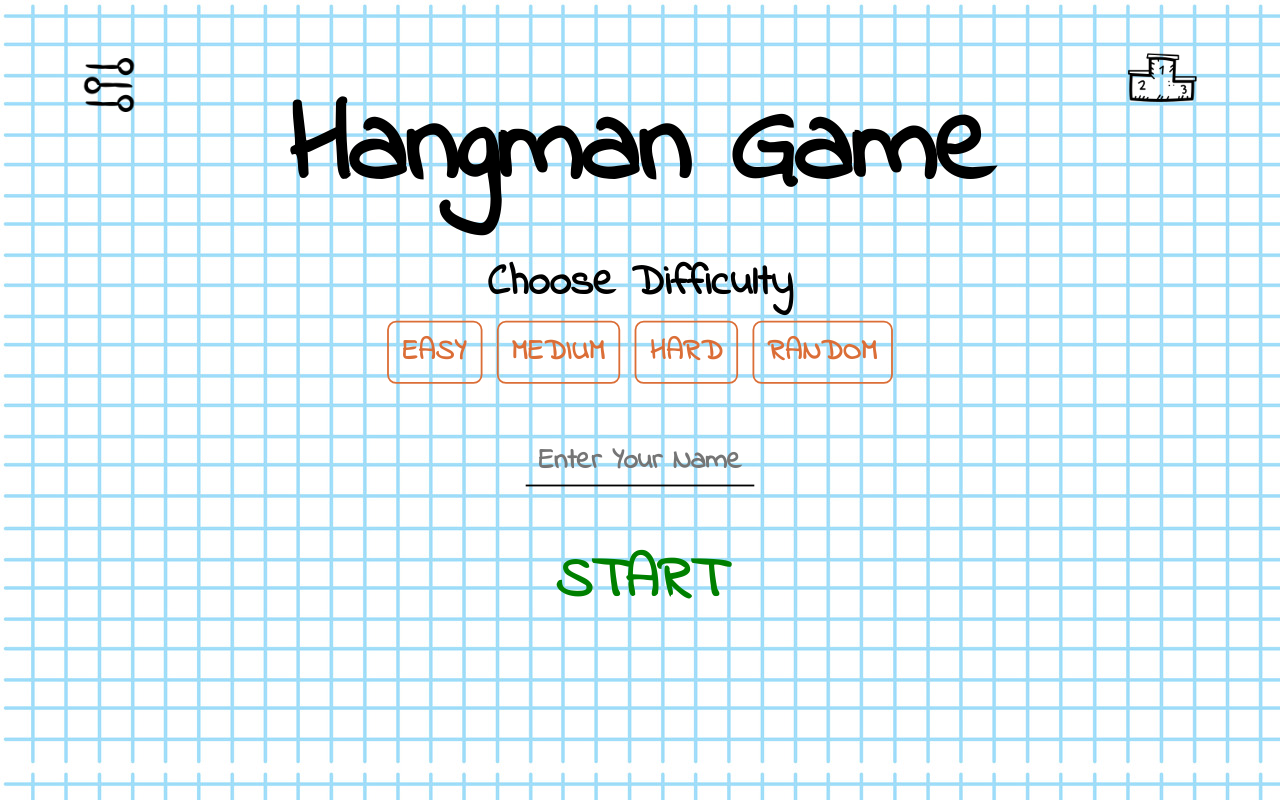
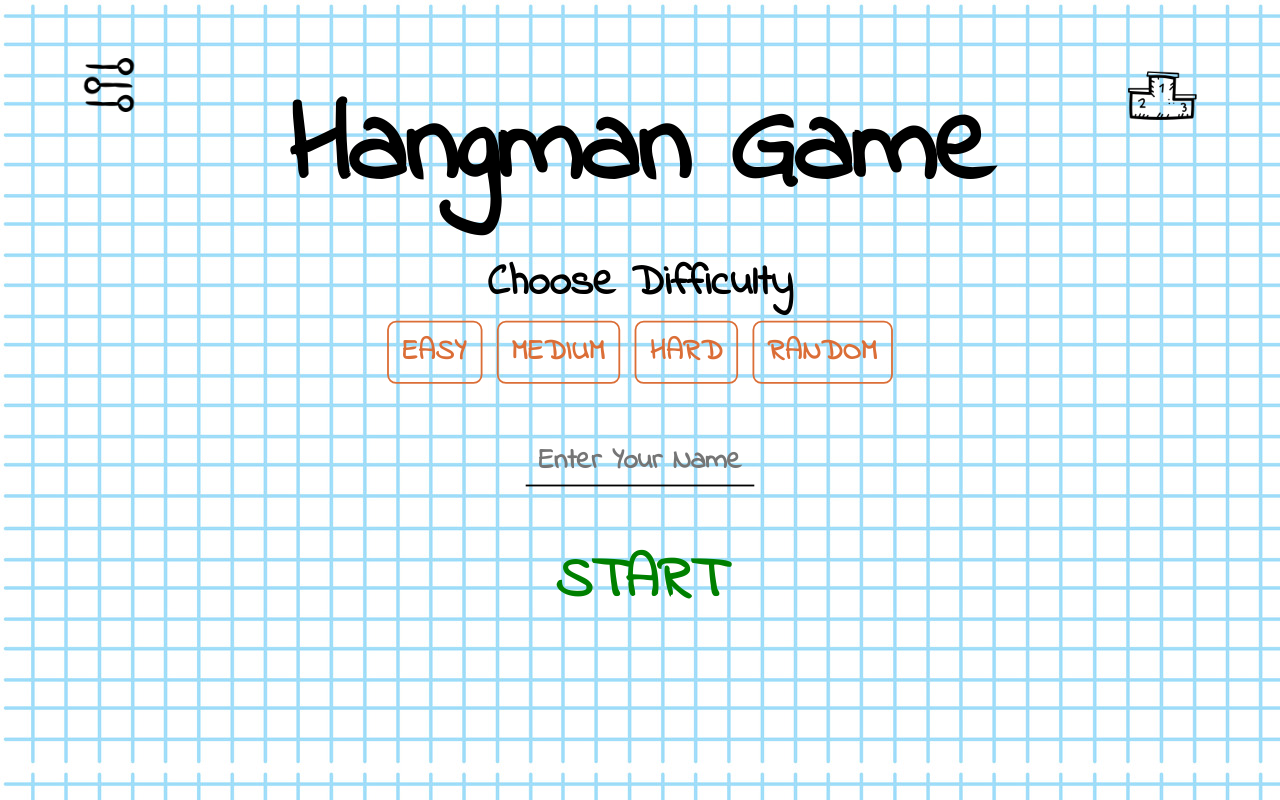
Before and after one commit to alisterd1503/hangman-client, a React (Vite) app: page / in a window 1280 px wide. Built offline with nearby package versions, Linux system fonts and the light colour scheme; the HTML template or start-up script is replaced by a standard one.

Commit message:
Added leaderboard components

```diff
--- a/package.json
+++ b/package.json
@@ -14,6 +14,7 @@
     "@emotion/styled": "^11.13.0",
     "@mui/icons-material": "^6.1.2",
     "@mui/material": "^6.1.2",
+    "moment-timezone": "^0.5.46",
     "react": "^18.3.1",
     "react-confetti": "^6.1.0",
     "react-dom": "^18.3.1",
--- a/src/App.tsx
+++ b/src/App.tsx
@@ -12,6 +12,9 @@ import { SettingsIcon } from './SettingsIcon';
 import { Points } from './Points';
 import { PlayAgain } from './PlayAgain';
 import { BgMusic } from './BgMusic';
+import { WrongGuesses } from './WrongGuesses';
+import { LeaderboardIcon } from './LeaderboardIcon';
+import { LeaderboardTable } from './LeaderboardTable';
 
 import words from "./wordList.json"
 import Confetti from 'react-confetti'
@@ -40,6 +43,38 @@ Hard: 100 points.
 const regex = /^[a-zA-Z]+$/;
 const options = ['easy','medium','hard']
 
+// Import the moment-timezone library
+import moment from 'moment-timezone';
+
+/**
+ * Get the user's country based on their time zone.
+ * @param {string} userTimeZone - The user's time zone.
+ * @returns {string} The user's country or the original time zone if not found.
+ */
+function getCountryByTimeZone(userTimeZone: string): string {
+  // Get a list of countries from moment-timezone
+  const countries: string[] = moment.tz.countries();
+
+  // Iterate through the countries and check if the time zone is associated with any country
+  for (const country of countries) {
+    const timeZones: string[] = moment.tz.zonesForCountry(country);
+
+    if (timeZones.includes(userTimeZone)) {
+      // Use Intl.DisplayNames to get the full country name
+      const countryName = new Intl.DisplayNames(['en'], { type: 'region' }).of(country);
+      return countryName as string; // Type assertion since DisplayNames.of can return undefined
+    }
+  }
+
+  // Return the original time zone if no matching country is found
+  return userTimeZone;
+}
+
+const userTimeZone: string = Intl.DateTimeFormat().resolvedOptions().timeZone;
+const userCountry: string = getCountryByTimeZone(userTimeZone);
+
+console.log(userCountry)
+
 // Function that returns a random word from the words list
 function getWord(difficulty: string) {
     let word;
@@ -60,8 +95,9 @@ function App() {
   const [isGameStarted, setIsGameStarted] = useState(false);
   const [usersPoints, setUsersPoints] = useState(0);
   const [settingsClicked, setSettingsClicked] = useState(false);
+  const [showLeaderboard, setShowLeaderboard] = useState(false);
   const [volume, setVolume] = useState(0.5)
-  const [mute, setMute] = useState(false)
+  const [mute, setMute] = useState(true)
 
   // Function to get incorrect guesses
   const getIncorrectGuesses = () => {
@@ -146,6 +182,7 @@ function App() {
   // Reset all relevant states when returning to the home screen
   const homeScreen = () => {
       setSettingsClicked(false)
+      setShowLeaderboard(false)
       setUserGuesses([]);
       setChosenWord(null);
       setInputValue('');
@@ -155,6 +192,10 @@ function App() {
 
   const settingsScreen = () => {
     setSettingsClicked(true);
+  }
+
+  const LeaderboardScreen = () => {
+    setShowLeaderboard(true);
   }
 
   useEffect(() => {
@@ -177,28 +218,33 @@ function App() {
     }
     }, [isWinner, isLoser, difficulty]);
 
+
     return (
       <div className="main">
         <BgMusic volume={volume} mute={mute}/>
-          {settingsClicked ? (
-            <><Settings volume={volume} mute={mute} setVolume={setVolume} setMute={setMute}/><HomeIcon homeScreen={homeScreen}/></>
-          ) : (
-            !isGameStarted ? (
+        {/* Conditional rendering for LeaderboardTable */}
+        {showLeaderboard ? (
           <>
-              <StartScreen
-                onStart={handleStartGame}
-                onDifficultySelect={setDifficulty}
-              />
-              <SettingsIcon settingsScreen={settingsScreen}/>
+            <LeaderboardTable />
+            <HomeIcon homeScreen={homeScreen} />
+          </>
+        ) : settingsClicked ? (
+          <>
+            <Settings volume={volume} mute={mute} setVolume={setVolume} setMute={setMute} />
+            <HomeIcon homeScreen={homeScreen} />
+          </>
+        ) : !isGameStarted ? (
+          <>
+            <StartScreen onStart={handleStartGame} onDifficultySelect={setDifficulty} />
+            <SettingsIcon settingsScreen={settingsScreen} />
+            <LeaderboardIcon LeaderboardScreen={LeaderboardScreen} />
           </>
         ) : (
           <>
             {/* Home screen button */}
-                <SettingsIcon settingsScreen={settingsScreen}/>
-
-                <HomeIcon homeScreen={homeScreen}/>
-
-                <Points usersPoints={usersPoints}/>
+            <SettingsIcon settingsScreen={settingsScreen} />
+            <HomeIcon homeScreen={homeScreen} />
+            <Points usersPoints={usersPoints} />
 
             {/* Displays confetti */}
             {isWinner && (
@@ -208,12 +254,14 @@ function App() {
             )}
 
             {/* Displays header title */}
-                <div className="message" style={{
-                  color: isWinner !== isLoser ? (isWinner ? "green" : "red") : "black",
-                }}>
-                  {isWinner === isLoser && "GUESS THE WORD!"}
-                  {isWinner && "WINNER!"}
-                  {isLoser && "LOSER!"}
+            <div className="message"
+              style={{
+                color: isWinner !== isLoser ? (isWinner ? 'green' : 'red') : 'black',
+              }}
+            >
+              {isWinner === isLoser && 'GUESS THE WORD!'}
+              {isWinner && 'WINNER!'}
+              {isLoser && 'LOSER!'}
             </div>
 
             {/* Displays the hangman image */}
@@ -221,6 +269,7 @@ function App() {
               <HangmanDrawing numOfGuesses={incorrectGuesses.length} />
             </div>
             {chosenWord}
+
             {/* Displays the correct guessed letters and dashes */}
             <div className="dashed-words">
               <HangmanWord
@@ -232,19 +281,13 @@ function App() {
             </div>
 
             {/* Displays the incorrect guessed letters */}
-                <div className="guessed-letters">
-                  {incorrectGuesses.map((letter, index) => (
-                    <span key={index} style={{ marginRight: '1rem' }}>
-                      {letter}
-                    </span>
-                  ))}
-                </div>
+            <WrongGuesses incorrectGuesses={incorrectGuesses} />
 
             {/* Displays the keyboard */}
             <div className="keyboard">
               <Keyboard
                 disabled={isWinner || isLoser}
-                    activeLetters={userGuesses.filter(letter => chosenWord!.includes(letter))}
+                activeLetters={userGuesses.filter((letter) => chosenWord!.includes(letter))}
                 inactiveLetters={incorrectGuesses}
                 addUserGuess={addUserGuess}
               />
@@ -253,7 +296,7 @@ function App() {
             {/* Displays the guess input field */}
             <div className="guess-words">
               {isLoser || isWinner ? (
-                    <PlayAgain resetGame={resetGame}/>
+                <PlayAgain resetGame={resetGame} />
               ) : (
                 <HangmanGuess
                   inputValue={inputValue}
@@ -264,11 +307,11 @@ function App() {
               )}
             </div>
           </>
-            )
         )}
       </div>
     );
 
+
 }
 
 export default App;
--- /dev/null
+++ b/src/LeaderboardIcon.tsx
@@ -0,0 +1,36 @@
+import leaderboardIcon from './images/leaderboard.png'
+
+type LeaderboardIconProps = {
+    LeaderboardScreen: () => void,
+}
+
+export function LeaderboardIcon ({
+    LeaderboardScreen
+}: LeaderboardIconProps) {
+    return (
+        <div>
+            <img
+            src={leaderboardIcon}
+            alt="Home"
+            onClick={LeaderboardScreen}
+            style={{
+                position: 'absolute',
+                top: '20px',
+                right: '20px',
+                width: '80px',
+                height: '80px',
+                cursor: 'pointer',
+                transition: 'transform 0.3s, opacity 0.3s',
+            }}
+            onMouseEnter={(e) => {
+                e.currentTarget.style.transform = 'scale(1.1)';
+                e.currentTarget.style.opacity = '0.8';
+            }}
+            onMouseLeave={(e) => {
+                e.currentTarget.style.transform = 'scale(1)';
+                e.currentTarget.style.opacity = '1';
+            }}
+            />
+        </div>
+    )
+}
--- /dev/null
+++ b/src/LeaderboardTable.tsx
@@ -0,0 +1,19 @@
+import { Typography } from "@mui/material"
+
+export function LeaderboardTable() {
+
+    return (
+        <div style={{
+            display: "flex",
+            flexDirection: "column",
+            alignItems: "center",
+            justifyContent: "center",
+            height: "60vh"
+        }}>
+            <Typography variant="h1" style={{ marginBottom: "40px", fontFamily: "'Indie Flower', cursive", fontWeight: "bold", fontSize: "8rem" }}>
+                Leaderboard
+            </Typography>
+        </div>
+    )
+
+}
--- a/src/Settings.tsx
+++ b/src/Settings.tsx
@@ -29,7 +29,7 @@ export function Settings({
     const toggleMute = () => {
         setMute(!mute);
     }
-    console.log(mute,volume)
+
     return (
         <div style={{
             display: "flex",
--- a/src/StartScreen.tsx
+++ b/src/StartScreen.tsx
@@ -1,7 +1,6 @@
 import { Button, Stack, Typography } from '@mui/material';
 import { SetStateAction, useState } from 'react';
 import './styles.css';
-import leaderboardIcon from './images/leaderboard.png';
 
 const secondaryColour = "#db6e37"
 const primaryColour = "#FF8343";
@@ -47,35 +46,8 @@ export function StartScreen({
         }
     };
 
-    const leaderboard = () => {
-        console.log("Open Leaderboard")
-    }
-
   return (
     <>
-    <div>
-        <img
-            src={leaderboardIcon}
-            alt="Home"
-            onClick={leaderboard}
-            style={{
-                position: 'absolute',
-                right: '20px',
-                width: '80px',
-                height: '80px',
-                cursor: 'pointer',
-                transition: 'transform 0.3s, opacity 0.3s',
-            }}
-            onMouseEnter={(e) => {
-                e.currentTarget.style.transform = 'scale(1.1)';
-                e.currentTarget.style.opacity = '0.8';
-            }}
-            onMouseLeave={(e) => {
-                e.currentTarget.style.transform = 'scale(1)';
-                e.currentTarget.style.opacity = '1';
-            }}
-        />
-    </div>
 
     <div style={{
       display: "flex",
--- /dev/null
+++ b/src/WrongGuesses.tsx
@@ -0,0 +1,18 @@
+type WrongGuessesProps = {
+    incorrectGuesses: string[]
+}
+
+export function WrongGuesses({
+    incorrectGuesses
+}: WrongGuessesProps) {
+    return (
+        <div className="guessed-letters">
+            {incorrectGuesses.map((letter, index) => (
+            <span key={index} style={{ marginRight: '1rem' }}>
+                {letter}
+            </span>
+            ))}
+        </div>
+    )
+
+}
```
Also changed, not shown: 1 other file (tests, documents, lock files or other folders). Lines whose indentation alone changed are shown as unchanged.
